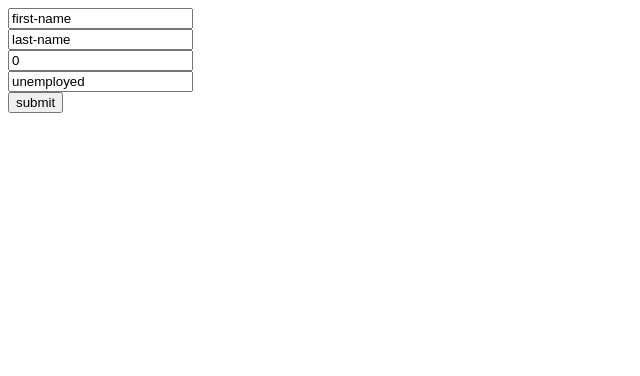
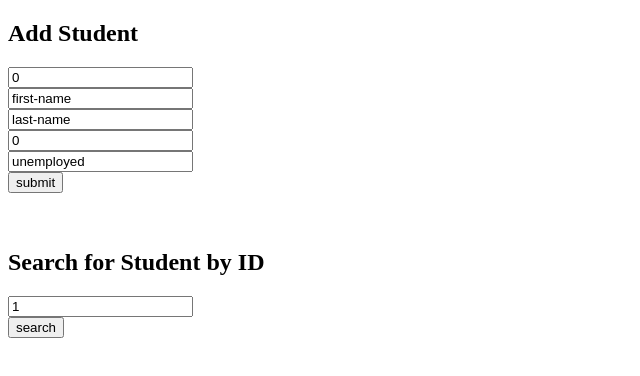
Before and after one commit to eapostol/ES6-AddStudentExercise, a website with bundled scripts: page index.html in a window 1280 px wide. Shown: the whole page, without its empty margins (0-640 px from the left). Built offline with nearby package versions, Linux system fonts and the light colour scheme.

Commit message:
#010 : updated index.html with searchForm
updated index.html with searchForm

```diff
--- a/index.html
+++ b/index.html
@@ -6,13 +6,21 @@
 
 </head>
 <body>
+    <h2>Add Student</h2>
     <form id="addStudentForm">
+        <input type="text" id="id" name="id" value="0"><br>
         <input type="text" id="firstName" name="firstName" value="first-name"><br>
         <input type="text" id="lastName" name="lastName" value="last-name"><br>
         <input type="text" id="age" name="age" value="0"><br>
         <input type="text" id="occupation" name="occupation" value="unemployed"><br>
     </form>
     <input type="button" id="submit" value="submit"><br>
+    <br><br>
+    <h2>Search for Student by ID</h2>
+    <form id="searchStudentForm">
+        <input type="text" id="studentIDSearchField" name="studentIDSearchField" value="1">
+    </form>
+    <input type="button" id="searchSubmitBtn" name="searchSubmitBtn" value="search">
     <script src="src/index2.js"></script>
 </body>
 </html>
```
